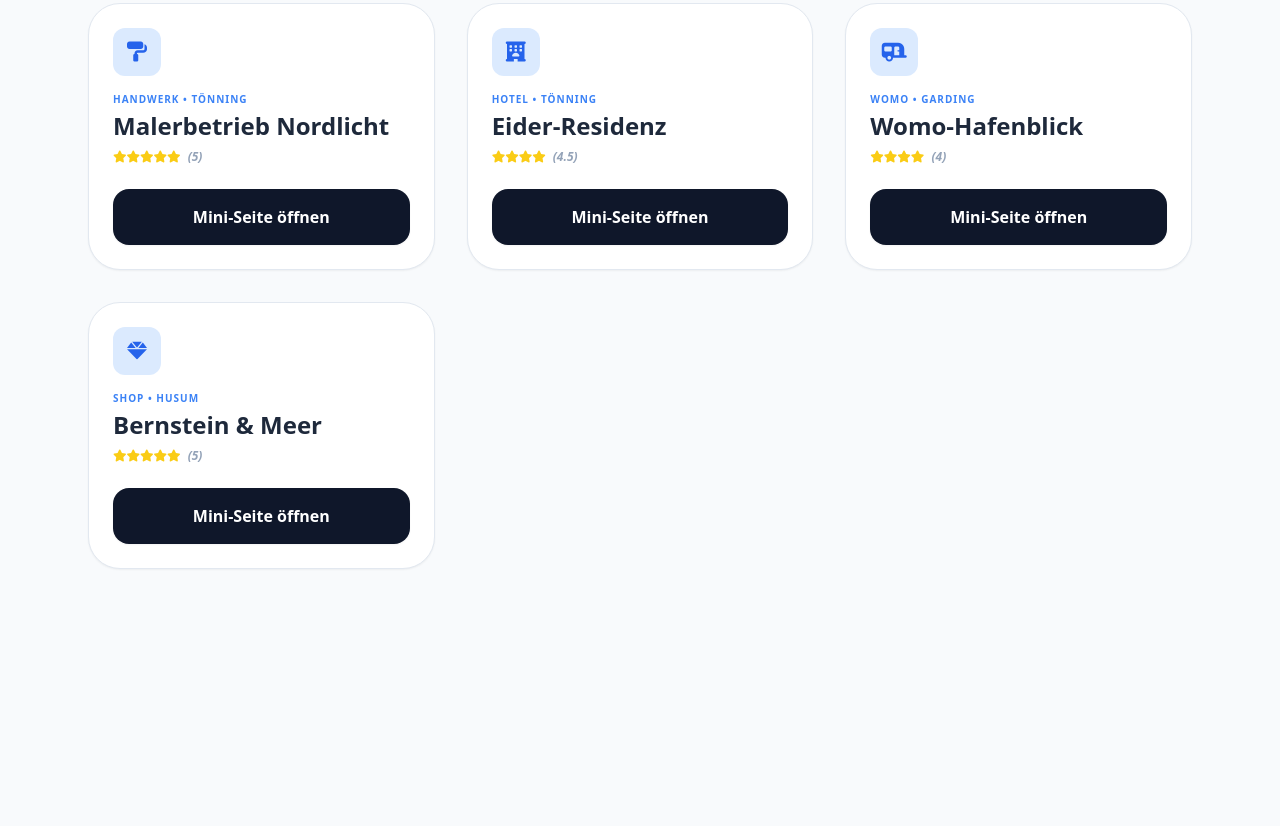
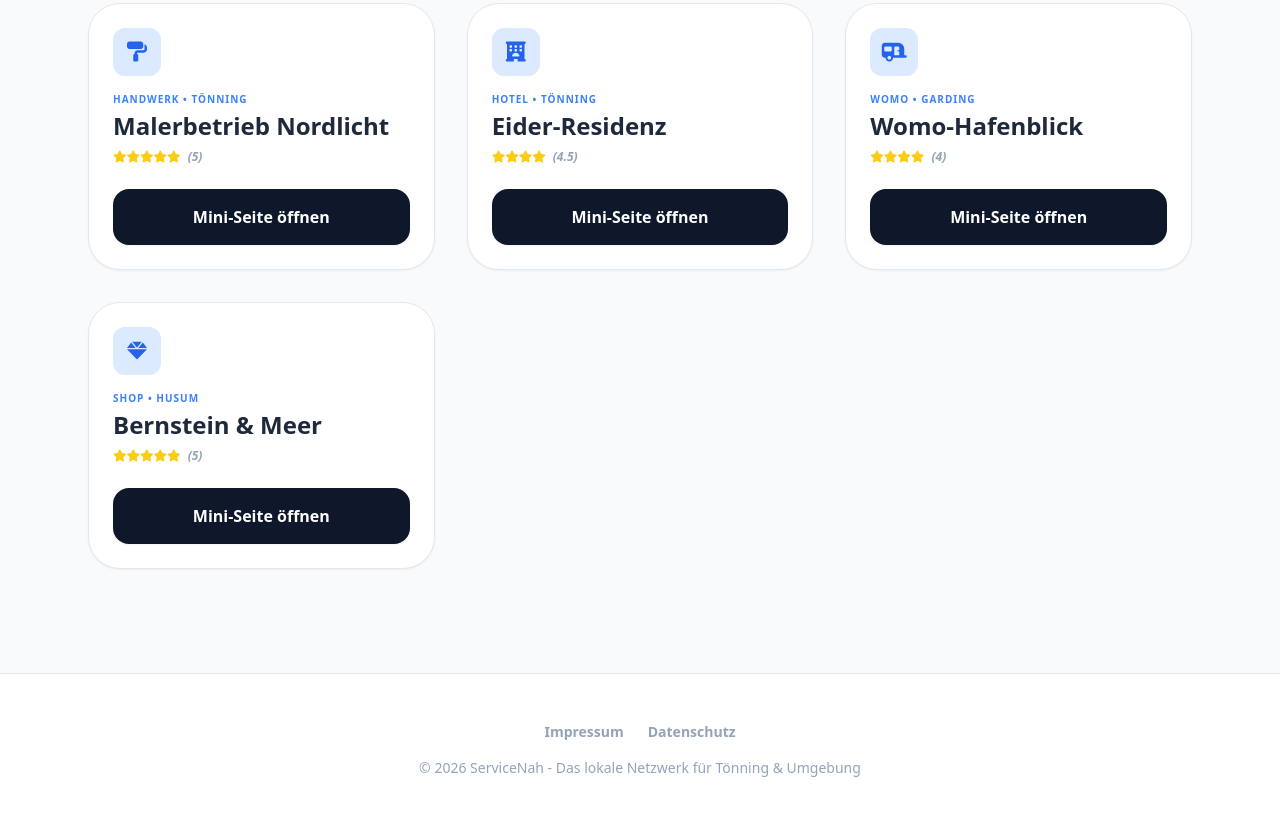
Before and after one commit to leoooo618/Meine-Website-, a plain HTML site: page index.html in a window 1280 px wide. Shown: the part 289-1115 px from the top of the page. Before the commit the page ends 882 px from the top, so only its background shows below. Drawn offline with nearby package versions, Linux system fonts and the light colour scheme.

Commit message:
Add footer with Impressum and Datenschutz buttons

```diff
--- a/index.html
+++ b/index.html
@@ -69,6 +69,16 @@
             </div>
         </div>
     </div>
+
+        <footer class="mt-20 py-12 bg-white border-t text-center text-slate-400 text-sm">
+        <div class="flex justify-center gap-6 mb-4 font-bold">
+            <button onclick="openModal('Impressum', 'ServiceNah Tönning<br>Inhaber: [DEIN VORNAME] [DEIN NACHNAME]<br>[DEINE STRASSE & HAUSNUMMER]<br>25832 Tönning<br><br>E-Mail: [DEINE E-MAIL ADRESSE]<br>Verantwortlich für den Inhalt nach § 5 TMG.', '-')" class="hover:text-blue-600 transition">Impressum</button>
+
+            <button onclick="openModal('Datenschutz', '<strong>1. Datenschutz auf einen Blick</strong><br>Wir behandeln Ihre Daten vertraulich. Diese Website wird über Cloudflare Pages gehostet. Dabei werden technisch notwendige Log-Daten (z.B. IP-Adresse) verarbeitet, um die Sicherheit und Geschwindigkeit der Seite zu gewährleisten.<br><br><strong>2. Keine Cookies</strong><br>Diese Seite verwendet keine Marketing-Cookies oder Tracking-Tools.<br><br><strong>3. Ihre Rechte</strong><br>Sie haben das Recht auf Auskunft und Löschung Ihrer Daten gemäß DSGVO.', '-')" class="hover:text-blue-600 transition">Datenschutz</button>
+        </div>
+        <p>&copy; 2026 ServiceNah - Das lokale Netzwerk für Tönning & Umgebung</p>
+    </footer>
+
 
     <script>
         // HIER FÜGST DU NEUE UNTERNEHMEN EIN:
```
